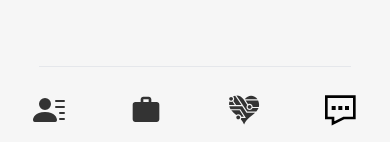
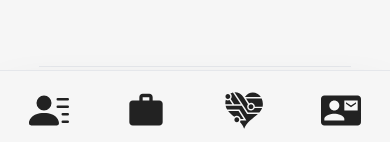
Before and after one commit to MarianoKuran/Portfolio-MK, a React (Vite) app in the folder portfolio/: page / in a window 390 px wide. Shown: the part 694-836 px from the top of the page. Built offline with nearby package versions, Linux system fonts and the light colour scheme.

Commit message:
fix navigation whit navbar icons

```diff
--- a/portfolio/src/components/Navbar.jsx
+++ b/portfolio/src/components/Navbar.jsx
@@ -1,14 +1,27 @@
 import React, { useState }  from 'react'
 import {BsFillPersonLinesFill} from 'react-icons/bs'
-import {MdWork} from 'react-icons/md'
+import {MdWork, MdContactMail} from 'react-icons/md'
 import {GiTechnoHeart} from 'react-icons/gi'
-import {GrContact} from 'react-icons/gr'
 
 const Navbar = () => {
 
   function clickHandler(e) {
     e.preventDefault();
     const href = e.target.getAttribute("href");
+    const section = document.querySelector(href)
+    const offsetTop = section.offsetTop;
+    scroll({
+      top: offsetTop,
+      behavior: "smooth"
+    });
+  }
+  function iconScroll(e) {
+    e.preventDefault();
+    let href;
+    e.target.id ? href =  e.target.id : "cuak"
+    e.target.parentNode.id ? href = e.target.parentNode.id : "cuak"
+    e.target.parentNode.parentNode.id ? href = e.target.parentNode.parentNode.id : "cuak"
+
     const section = document.querySelector(href)
     const offsetTop = section.offsetTop;
     scroll({
@@ -38,19 +51,19 @@ const Navbar = () => {
           </a>
         </div>
         {/* nav Mobile */}
-        <div className='absolute bottom-0 md:hidden flex items-center justify-around h-full w-full bg-[#f6f6f6]'>
-          <a onClick={ e => clickHandler(e)} href="#About_me" className='flex items-center justify-center h-full w-[25%]  bg-[#f6f6f6]'>
-            <BsFillPersonLinesFill size={32} fill="#333" />
-          </a>
-          <a onClick={ e => clickHandler(e)} href="#Works" className='flex items-center justify-center h-full w-[25%]  bg-[#f6f6f6]'>
-            <MdWork size={32}  fill="#333"/>
-          </a>
-          <a onClick={ e => clickHandler(e)} href="#Skills" className='flex items-center justify-center h-full w-[25%]  bg-[#f6f6f6]'>
-            <GiTechnoHeart size={32}  fill="#333"/>
-          </a>
-          <a onClick={ e => clickHandler(e)} href="#Contact" className='flex items-center justify-center h-full w-[25%]  bg-[#f6f6f6]'>
-            <GrContact size={32} fill="#333" />
-          </a>
+        <div className='absolute bottom-0 md:hidden flex items-center justify-around h-full w-full border-t-[1px] shadow-2xl'>
+          <div id="#About_me"  onClick={ e => iconScroll(e)} className='relative z-50 flex items-center justify-center h-full w-[25%]'>
+            <BsFillPersonLinesFill size={40} fill="#222" className="h-full" />
+          </div>
+          <div id="#Works" onClick={ e => iconScroll(e)} className='relative z-50 flex items-center justify-center h-full w-[25%]'>
+            <MdWork size={40}  fill="#222" className="h-full" />
+          </div>
+          <div id="#Skills" onClick={ e => iconScroll(e)} className='relative z-50 flex items-center justify-center h-full w-[25%]'>
+            <GiTechnoHeart size={40}  fill="#222" className="h-full" />
+          </div>
+          <div id="#Contact" onClick={ e => iconScroll(e)} className='relative z-50 flex items-center justify-center h-full w-[25%]'>
+            <MdContactMail size={40} fill="#222" className="h-full" />
+          </div>
         </div>
       </nav>
     </header>
```
